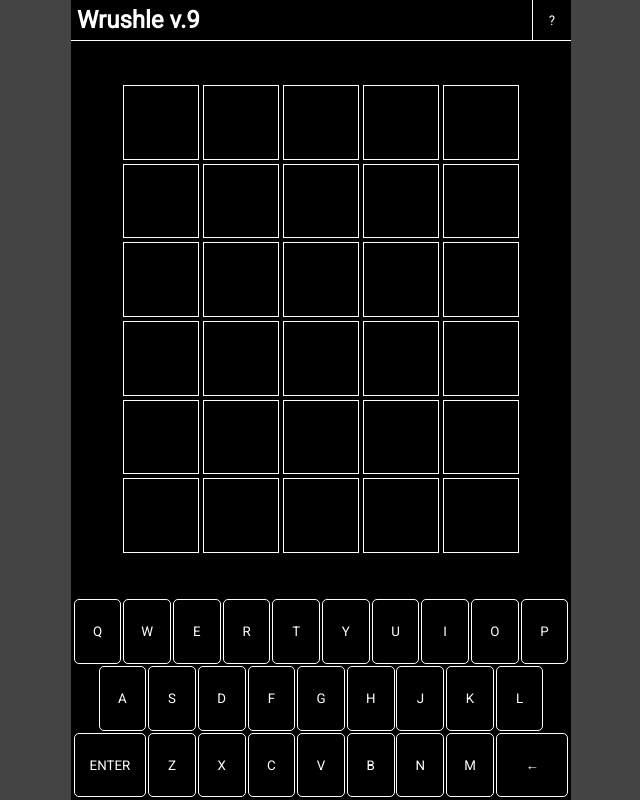
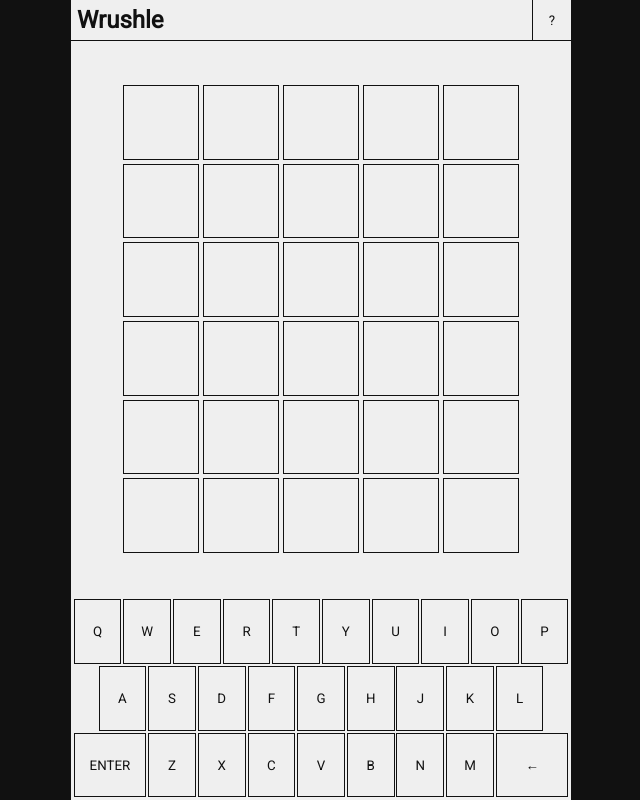
Before and after one commit to onsclom/wordleRush, a Svelte app: page / in a window 1280 px wide. Shown: the whole page, without its empty margins (319-959 px from the left). Built offline with nearby package versions, Linux system fonts and the light colour scheme.

Commit message:
Add animation and color

```diff
--- a/public/global.css
+++ b/public/global.css
@@ -1,14 +1,14 @@
 @import url('https://fonts.googleapis.com/css2?family=Roboto&display=swap');
 
 :root {
-	--main-bg-color: black;
-	--main-text-color: white;
-	--intermediate-color: #444;
+	--main-bg-color: #efefef;
+	--main-text-color: #111;
+	--intermediate-color:#efefef;
 }
 
 html,
 body {
-	background-color: var(--intermediate-color);
+	background-color: var(--main-text-color);
   margin: 0;
 	padding: 0;
   width: 100%;
@@ -21,7 +21,7 @@
 button {
 	background-color: var(--main-bg-color);
 	font-family: 'Roboto', sans-serif;
-	background: var(--main-bg-color);
+	background: var(--intermediate-color);
 	border: 1px solid var(--main-text-color);
 	padding: 1rem;
 	cursor: pointer;
--- a/src/App.svelte
+++ b/src/App.svelte
@@ -1,33 +1,47 @@
 <script lang="ts">
-	import WrushleGame from './WrushleGame'
-	import Header from './Header.svelte'
-	import Grid from './Grid.svelte'
-	import Keyboard from './Keyboard.svelte'
-	import Instructions from './Instructions.svelte'
-	import Results from './Results.svelte'
+	import { onMount } from "svelte";
 
-	let game = new WrushleGame()
-	let browserStorage = JSON.parse( window.localStorage.getItem("game") ) as WrushleGame
+  import WrushleGame from "./WrushleGame";
+  import Header from "./Components/Header.svelte";
+  import Grid from "./Components/Grid.svelte";
+  import Keyboard from "./Components/Keyboard.svelte";
+  import Instructions from "./Components/Instructions.svelte";
+  import Results from "./Components/Results.svelte";
+
+  let game = new WrushleGame();
+  let gridComponent: Grid;
+  let browserStorage = JSON.parse(
+    window.localStorage.getItem("game")
+  ) as WrushleGame;
   // if game already played today
-	if ( browserStorage && new Date(browserStorage.timestamp).toDateString() ==  new Date().toDateString() )
+  if (
+    browserStorage &&
+    new Date(browserStorage.timestamp).toDateString() ==
+      new Date().toDateString()
+  )
     // load current day
-		game = browserStorage
+    game = browserStorage;
 
-	console.log(game)
+  console.log(game);
 
   function handleKeyPressed(event) {
-		game.handleInput(event.detail.key)
-		game=game
+    game.handleInput(event.detail.key);
+    game = game;
   }
+
+	// add components once done loading
+	onMount( () => {
+		game.gridComponent=gridComponent
+	} )
 </script>
 
 <main>
-	<Header/>
-	<Grid grid={game.grid}/>
+  <Header />
+  <Grid grid={game.grid} bind:this={gridComponent} />
   <Keyboard on:keyPress={handleKeyPressed} />
 
-	<Instructions/>
-	<Results/>
+  <Instructions />
+  <Results />
 </main>
 
 <style>
@@ -40,6 +54,7 @@
     max-width: 500px;
     margin: auto;
     justify-content: space-between;
-		overflow: hidden;
+    overflow-y: hidden;
+		overflow-x: hidden;
   }
 </style>
--- /dev/null
+++ b/src/Components/Box.svelte
@@ -0,0 +1,100 @@
+<script lang="ts">
+  import { Animation, Color } from "../WrushleGame";
+
+  export let animation: string = "";
+  export let color: Color
+  export let letter: string = "";
+  export let animationDelay: number = 0;
+
+  // This is the best way I found to handle CSS animations in Svelte
+  // Perhaps there is a better way??
+  // For now I am content with this
+  export function animate(animationType: Animation) {
+    animation = Animation.None;
+    setTimeout(() => {
+      animation = animationType;
+    }, 0);
+  }
+</script>
+
+<div class="box {animation} {color}" style="animation-delay: {animationDelay}s">
+  {letter}
+</div>
+
+<style>
+  .box {
+    display: flex;
+    align-items: center;
+    justify-content: center;
+    flex-grow: 1;
+    margin: 2px;
+    background-color: var(--intermediate-color);
+    /* box-shadow: 3px 3px 0px 0px var(--intermediate-color) */
+    animation-duration: .75s;
+    border: 1px solid var(--main-text-color);
+  }
+
+  @keyframes wiggle {
+    0% {
+      transform: rotate(0deg);
+    }
+    20% {
+      transform: rotate(-15deg);
+    }
+    40% {
+      transform: rotate(15deg);
+    }
+    60% {
+      transform: rotate(-7deg);
+    }
+    80% {
+      transform: rotate(7deg);
+    }
+    90% {
+      transform: rotate(-3deg);
+    }
+    95% {
+      transform: rotate(2deg);
+    }
+    100% {
+      transform: rotate(0deg);
+    }
+  }
+
+  .wiggle {
+    animation-name: wiggle;
+    animation-play-state: running;
+  }
+
+  @keyframes enter {
+    0% {
+      transform: translate(0px,0px);
+    }
+   50% {
+      transform: translate(0,-10px);
+    }
+    100% {
+      transform: translate(0,0);
+    }
+  }
+
+  .enter {
+    animation-name: enter;
+    animation-play-state: running;
+  }
+
+  .blank {
+  }
+
+  .green {
+    background-color: #8f8;
+  }
+
+  .yellow {
+    background-color: #ff4;
+  }
+
+  .black {
+    background-color: #bbb;
+  }
+</style>
--- a/src/Grid.svelte
+++ b/src/Components/Grid.svelte
@@ -1,19 +1,26 @@
 <script lang="ts">
-  import type { Color, Animation, GridSquare } from './WrushleGame'
+  import Box from "./Box.svelte"
+  import type { Color, Animation, GridSquare } from "../WrushleGame";
 
   export let grid: GridSquare[][];
 
-  //really this should just get grid data..
+  export let boxes: Box[] = []
 
+  export function animate(animation: Animation, rowNum: number = 0) {
+    for (let i=rowNum*5; i<rowNum*5+5; i++) {
+      boxes[i].animate(animation)
+    }
+  }
 </script>
 
-<div class="holder">
+<div class="holder" >
   <div class="grid">
-    {#each grid as row}
-      {#each row as gridSquare}
-        <div class="box" >
+    {#each grid as row, y}
+      {#each row as gridSquare, x}
+        <!-- <div class="box" class:wiggle={gridSquare.animation==Animation.Wiggle}>
           {gridSquare.letter}
-        </div>
+        </div> -->
+        <Box letter={gridSquare.letter} animationDelay={x*.05} color={gridSquare.color} bind:this={ boxes[y*5+x] }  />
       {/each}
     {/each}
   </div>
@@ -52,38 +59,7 @@
     margin: 2px;
     border: 1px solid var(--main-text-color);
     /* box-shadow: 3px 3px 0px 0px var(--intermediate-color) */
-    animation-duration: 1s;
+    animation-duration: 0.5s;
+    box-shadow: 0px 10px 5px 5px #11111180;
   }
-
-  @keyframes wiggle {
-		0% {
-			transform: rotate(0deg);
-		}
-		20% {
-			transform: rotate(-15deg);
-		}
-		40% {
-			transform: rotate(15deg);
-		}
-		60% {
-			transform: rotate(-7deg);
-		}
-		80% {
-			transform: rotate(7deg);
-		}
-		90% {
-			transform: rotate(-3deg);
-		}
-		95% {
-			transform: rotate(2deg);
-		}
-		100% {
-			transform: rotate(0deg);
-		}
-	}
-
-  .wiggle {
-		animation-name: wiggle;
-		animation-play-state: running;
-	}
 </style>
--- a/src/Header.svelte
+++ b/src/Components/Header.svelte
@@ -8,7 +8,7 @@
 <div class="headerFlex">
   <div>
     <h1>
-      Wrushle v.9
+      Wrushle
     </h1>
   </div>
   <button class="end" on:click={wow}>?</button>
@@ -18,6 +18,7 @@
   div {
     display: flex;
     height: 2.5em;
+    background-color: var(--intermediate-color);
   }
   .headerFlex {
     justify-content:space-between;
--- a/src/Key.svelte
+++ b/src/Components/Key.svelte
@@ -50,10 +50,11 @@
     /* important to do math with margin here */
     margin: 0.2%;
     width: 9.6%;
-    transition: transform 0.1s ease;
+    transition: all 0.1s ease;
 
-    border-radius: 5px;
-    background-color: var(--main-bg-color);
+    /* border-radius: 5px; */
+    border: 1px solid var(--main-text-color);
+    background-color: var(--intermediate-color);
     color: var(--main-text-color);
   }
 
@@ -62,6 +63,7 @@
   }
 
   .pressed {
+    box-shadow: 0px 10px 5px 5px #11111180;
     transform: translate(0, -10px) scale(1.2);
   }
 </style>
--- a/src/Keyboard.svelte
+++ b/src/Components/Keyboard.svelte
@@ -53,6 +53,7 @@
     height: 200px;
     /* background-color: var(--main-text-color); */
     padding: .1rem;
+
   }
 
   .keyboardRow {
--- a/src/WrushleGame.ts
+++ b/src/WrushleGame.ts
@@ -1,13 +1,17 @@
+import { tick } from 'svelte';
+import type Grid from "Grid.svelte"
+
 export enum Color {
-  Blank,
-  Black,
-  Yellow,
-  Green
+  Blank = "blank",
+  Black = "black",
+  Yellow = "yellow",
+  Green = "green"
 }
 
 export enum Animation {
-  None,
-  Wiggle
+  None = "none",
+  Wiggle = "wiggle",
+  Enter = "enter"
 }
 
 interface Vector2 {
@@ -55,6 +59,10 @@
 
   keyColors: { [letter:string]: Color }
 
+  gridComponent: Grid
+
+  wordToGuess = "PASTA"
+
   constructor() {
     this.timestamp = new Date().getMilliseconds()
     this.grid = []
@@ -88,17 +96,46 @@
     }
   }
 
+  private getCurWord(): string {
+    return this.grid[this.gridCursor.y].map( (square) => square.letter ).join("")
+  }
+
+  gradeLine() {
+    const curWord = this.getCurWord();
+
+    for (let x=0; x<5; x++) {
+      console.log("hi")
+      console.log(`${curWord} ${this.wordToGuess}`)
+      if (curWord[x] == this.wordToGuess[x]) {
+        this.grid[this.gridCursor.y][x].color = Color.Green
+      }
+      else if ( this.wordToGuess.includes(curWord[x]) ) {
+        this.grid[this.gridCursor.y][x].color = Color.Yellow
+      }
+      else {
+        this.grid[this.gridCursor.y][x].color = Color.Black
+      }
+    }
+  }
+
   evaluateWord() {
     let gridCursor = this.gridCursor
-    const curWord: string = this.grid[gridCursor.y].map( (square) => square.letter ).join("")
+    const curWord: string = this.getCurWord()
 
     if ( isLegalWord(curWord) ) {
       console.log("LEGAL")
+      this.gradeLine()
+      this.gridComponent.animate( Animation.Enter, gridCursor.y )
+      this.gridCursor = {x: 0, y: gridCursor.y+1}
     } else {
       // shake that grid part?
       console.log("ILLEGAL")
+      //shakeRow( this.grid[gridCursor.y])
+
+      this.gridComponent.animate( Animation.Wiggle, gridCursor.y )
     }
   }
+
 }
 
 // seperating these lines because vs code does not evaluate long code lines
```
Also changed, not shown: src/Components/Instructions.svelte (added), src/Components/Results.svelte (added). Lines whose indentation alone changed are shown as unchanged.
